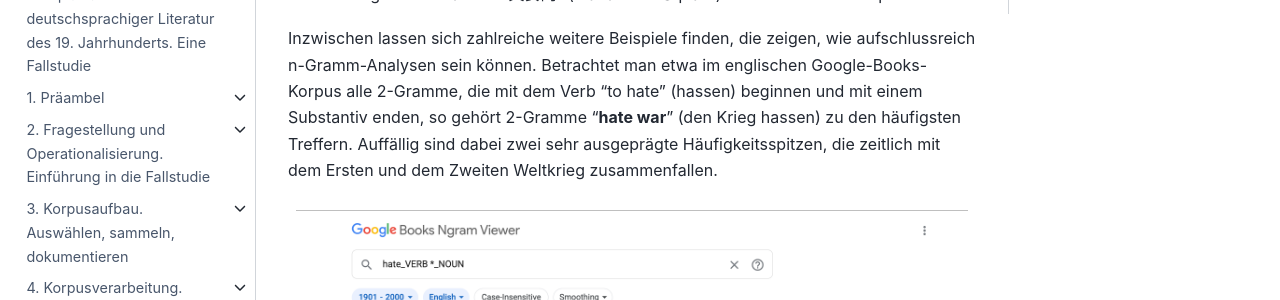
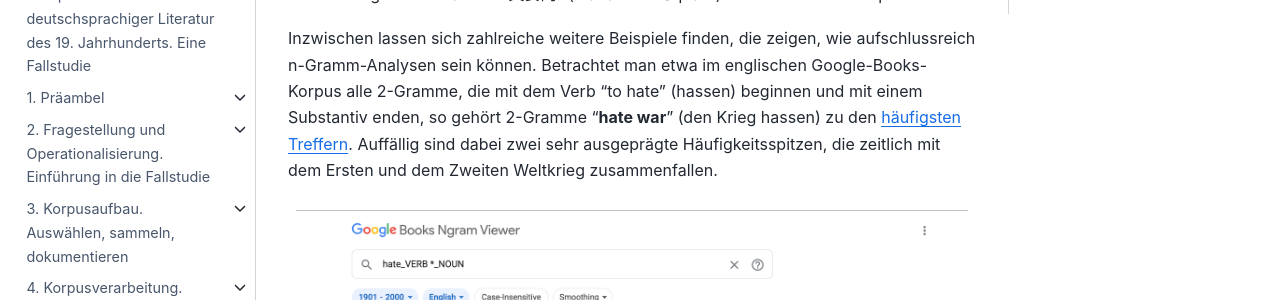
Before and after one commit to quadriga-dk/Text-Fallstudie-3, a Jupyter Book: the page built from corpus_analysis/corpus-analysis_syntactic-ngrams-intro.md, in a window 1280 px wide and 900 px high, scrolled down 1349 px. Shown: the part 153-453 px from the top of the window. Built offline with Jupyter Book 1.0.4 settings and Sphinx 7.4.7 and the Sphinx Book theme 1.1.4, drawn with Linux system fonts in a browser that asks for light colours; pages that are not in the unit, such as notebooks, are missing from menus; part of the change alters nothing that is shown.

````diff
--- a/corpus_analysis/corpus-analysis_syntactic-ngrams-intro.md
+++ b/corpus_analysis/corpus-analysis_syntactic-ngrams-intro.md
@@ -16,7 +16,7 @@ In diesem Sinne stellen n-Gramme eine natürliche methodische Erweiterung wortba
 
 Seit längerem ist bekannt, dass Häufigkeiten von n-Grammen ein wirkungsvolles Instrument für die quantitative Untersuchung kultureller Trends, für die Analyse der kulturellen Verarbeitung historischer Ereignisse sowie für die Erforschung der Ideengeschichte darstellen. Bereits in der 2011 erschienenen Arbeit, mit der der Google Books Ngram Viewer eingeführt wurde (Michel, 2011), wiesen die Autor:innen auf die kultur- und geschichtswissenschaftliche Aussagekraft gemeinsamer Frequenzverläufe bestimmter n-Gramme hin. Als Beispiele nennen sie unter anderem die zeitliche Dynamik der englischen 3-Gramme "the Great War", "World War I" und "World War II" sowie die Entwicklung des n-Gramms "天安門" (Tiananmen Square) im chinesischen Korpus.
 
-Inzwischen lassen sich zahlreiche weitere Beispiele finden, die zeigen, wie aufschlussreich n-Gramm-Analysen sein können. Betrachtet man etwa im englischen Google-Books-Korpus alle 2-Gramme, die mit dem Verb "to hate" (hassen) beginnen und mit einem Substantiv enden, so gehört 2-Gramme "**hate war**" (den Krieg hassen) zu den häufigsten Treffern. Auffällig sind dabei zwei sehr ausgeprägte Häufigkeitsspitzen, die zeitlich mit dem Ersten und dem Zweiten Weltkrieg zusammenfallen.
+Inzwischen lassen sich zahlreiche weitere Beispiele finden, die zeigen, wie aufschlussreich n-Gramm-Analysen sein können. Betrachtet man etwa im englischen Google-Books-Korpus alle 2-Gramme, die mit dem Verb "to hate" (hassen) beginnen und mit einem Substantiv enden, so gehört 2-Gramme "**hate war**" (den Krieg hassen) zu den [häufigsten Treffern](https://books.google.com/ngrams/graph?content=hate_VERB+*_NOUN&year_start=1901&year_end=2000&corpus=en&smoothing=3). Auffällig sind dabei zwei sehr ausgeprägte Häufigkeitsspitzen, die zeitlich mit dem Ersten und dem Zweiten Weltkrieg zusammenfallen.
 
 ```{figure} ../assets/images/ngrams_hate_war.png
 ---
````
